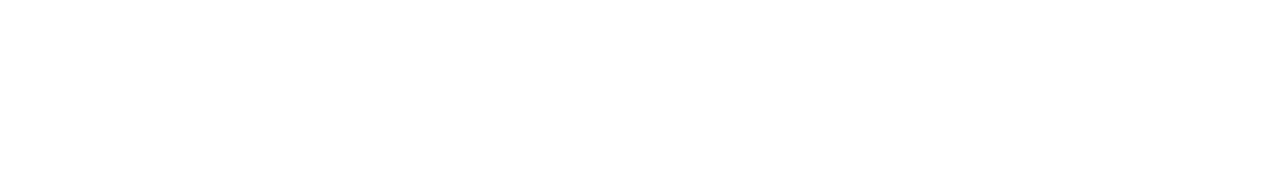
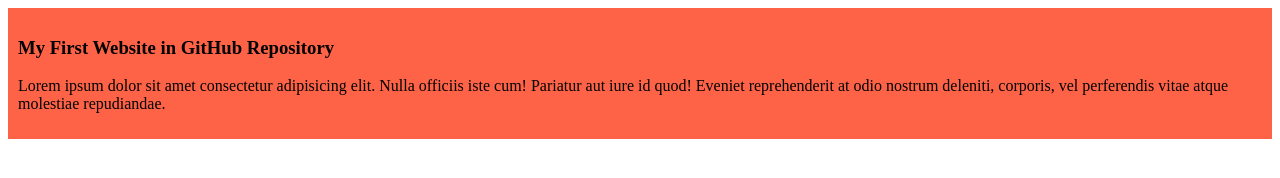
Before and after one commit to mesbahtoha/Programming-Hero, a plain HTML site: page index.html in a window 1280 px wide. Drawn offline with Linux system fonts and the light colour scheme.

Commit message:
added the first blog

```diff
--- /dev/null
+++ b/index.css
@@ -0,0 +1,4 @@
+div{
+    background-color: tomato;
+    padding: 10px;
+}
--- a/index.html
+++ b/index.html
@@ -4,8 +4,12 @@
     <meta charset="UTF-8">
     <meta name="viewport" content="width=device-width, initial-scale=1.0">
     <title>My First Ever Github</title>
+    <link rel="stylesheet" href="index.css">
 </head>
 <body>
-
+   <div>
+    <h3>My First Website in GitHub Repository</h3>
+    <p>Lorem ipsum dolor sit amet consectetur adipisicing elit. Nulla officiis iste cum! Pariatur aut iure id quod! Eveniet reprehenderit at odio nostrum deleniti, corporis, vel perferendis vitae atque molestiae repudiandae.</p>
+   </div>
 </body>
 </html>
```
